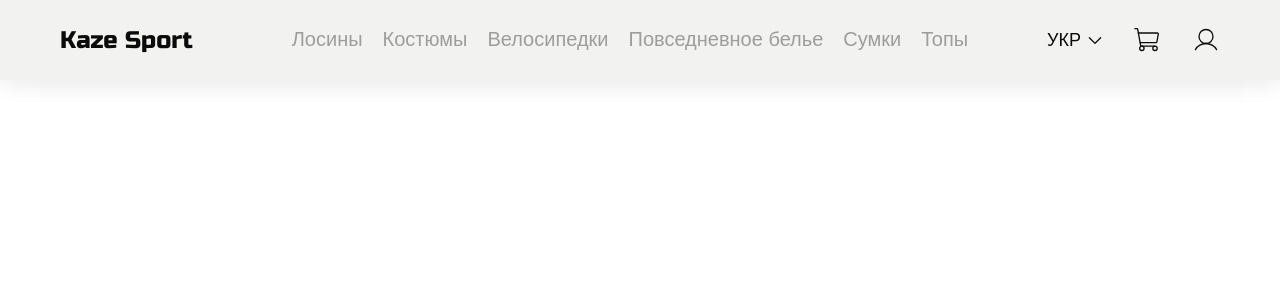
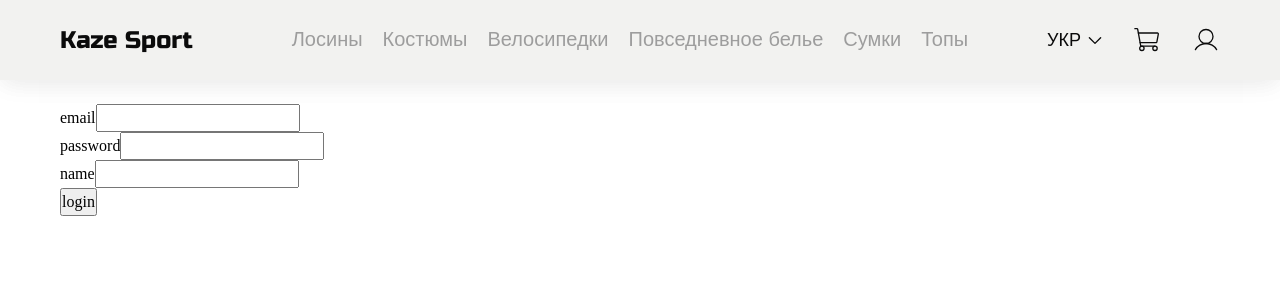
Before and after one commit to PaulWeb30/kaze_shop, a Next.js app: page /login in a window 1280 px wide. Shown: the top 300 px of the page. Built offline with nearby package versions, Linux system fonts and the light colour scheme; a web font is replaced by a local one.

Commit message:
started working on login

```diff
--- a/package.json
+++ b/package.json
@@ -9,6 +9,7 @@
     "lint": "next lint"
   },
   "dependencies": {
+    "@hookform/resolvers": "^2.9.10",
     "@next/font": "13.1.2",
     "@reduxjs/toolkit": "^1.9.1",
     "@types/node": "18.11.18",
--- a/src/Layouts/MainLayout.tsx
+++ b/src/Layouts/MainLayout.tsx
@@ -24,7 +24,7 @@ const Layout: FC<{ children: React.ReactNode }> = ({ children }) => {
 			<div className='wrapper'>
 				<Header />
 				{children}
-				<Footer />
+				{/* <Footer /> */}
 			</div>
 		</>
 	)
--- a/src/pages/login.tsx
+++ b/src/pages/login.tsx
@@ -1,9 +1,78 @@
 import React from 'react'
+import { useForm } from 'react-hook-form'
+import { yupResolver } from '@hookform/resolvers/yup'
+import * as yup from 'yup'
+import { LoginDto } from '@/types/auth'
+import { setCookie } from 'nookies'
+import axios from 'axios'
+import { error } from 'console'
+const Login = () => {
+	const LoginFormSchema = yup.object().shape({
+		email: yup
+			.string()
+			.required('Почта обязательная')
+			.matches(
+				/^(([^<>()\[\]\\.,;:\s@"]+(\.[^<>()\[\]\\.,;:\s@"]+)*)|(".+"))@((\[[0-9]{1,3}\.[0-9]{1,3}\.[0-9]{1,3}\.[0-9]{1,3}])|(([a-zA-Z\-0-9]+\.)+[a-zA-Z]{2,}))$/,
+				'Inccorrect email'
+			),
+		password: yup
+			.string()
+			.required('Пароль обязательный')
+			.matches(
+				/^(?=.*[a-z])(?=.*[A-Z])(?=.*[0-9])(?=.*[!@#\$%\^&\*])(?=.{8,})/,
+				'Must Contain 8 Characters, One Uppercase, One Lowercase, One Number and One Special Case Character'
+			),
+		name: yup.string().matches(/^([^0-9]*)$/, 'without numbers'),
+	})
 
-const login = () => {
+	const loginForm = useForm<{ email: string; password: string; name: string }>({
+		mode: 'onChange',
+		resolver: yupResolver(LoginFormSchema),
+	})
+
+	const onSubmit = async (dto: LoginDto) => {
+		try {
+			console.log('send', dto)
+			// setCookie(null, 'rtoken', '2', {
+			// 	maxAge: 30 * 24 * 60 * 60,
+			// 	path: '/',
+			// })
+		} catch (err) {
+			console.warn('Register error', err)
+			if (err.response) {
+				console.warn('Register error', err.response.data.message)
+			}
+		}
+	}
+
 	return (
-		<div>login</div>
+		<main className='content'>
+			<div className='container'>
+				<form onSubmit={loginForm.handleSubmit(onSubmit)}>
+					<p>
+						email
+						<input type='text' {...loginForm.register('email')} />
+						{loginForm.formState.errors.email &&
+							loginForm.formState.errors.email.message}
+					</p>
+					<p>
+						password
+						<input type='text' {...loginForm.register('password')} />
+						{loginForm.formState.errors.password &&
+							loginForm.formState.errors.password.message}
+					</p>
+					<p>
+						name
+						<input type='text' {...loginForm.register('name')} />
+						{loginForm.formState.errors.name &&
+							loginForm.formState.errors.name.message}
+					</p>
+					<button type='submit'>login</button>
+				</form>
+				<div></div>
+			</div>
+		</main>
 	)
 }
 
-export default login
+export default Login
--- a/src/pages/signup.tsx
+++ b/src/pages/signup.tsx
@@ -1,9 +1,9 @@
 import React from 'react'
 
-const signup = () => {
+const Signup = () => {
 	return (
 		<div>signup</div>
 	)
 }
 
-export default signup
+export default Signup
--- a/tsconfig.json
+++ b/tsconfig.json
@@ -15,6 +15,7 @@
 		"jsx": "preserve",
 		"incremental": true,
 		"baseUrl": ".",
+		"useUnknownInCatchVariables": false,
 		"paths": {
 			"@/*": ["./src/*"]
 		}
```
Also changed, not shown: src/pages/posts.tsx (deleted, +0 -9 lines), 1 other file (tests, documents, lock files or other folders). Lines whose indentation alone changed are shown as unchanged.
